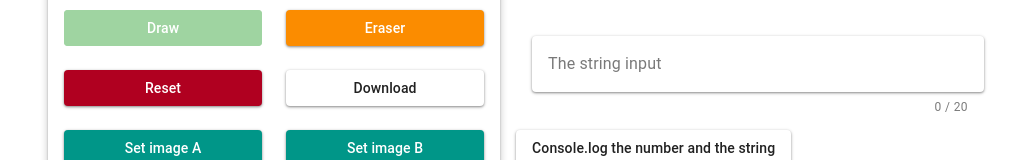
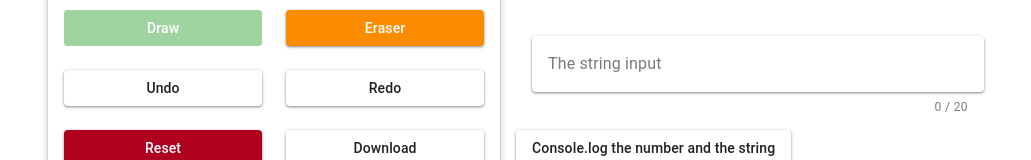
Before and after one commit to yuu-eguci/vue-canvas-study, a Vue app: page / in a window 1280 px wide. Shown: the part 227-387 px from the top of the page, without its empty margins (124-1155 px from the left). Built offline with nearby package versions, Linux system fonts and the light colour scheme.

Commit message:
✨ Undo / Redo ボタンを追加 (#14)

```diff
--- a/src/components/TheCanvas.vue
+++ b/src/components/TheCanvas.vue
@@ -46,6 +46,26 @@
               @click="() => { eraser = true }"
             >
               Eraser
+            </v-btn>
+          </v-col>
+          <v-col
+            cols="6"
+          >
+            <v-btn
+              block
+              @click="$refs.VueCanvasDrawing.undo()"
+            >
+              Undo
+            </v-btn>
+          </v-col>
+          <v-col
+            cols="6"
+          >
+            <v-btn
+              block
+              @click="$refs.VueCanvasDrawing.redo()"
+            >
+              Redo
             </v-btn>
           </v-col>
           <v-col
```
Also changed, not shown: 1 other file (tests, documents, lock files or other folders).
